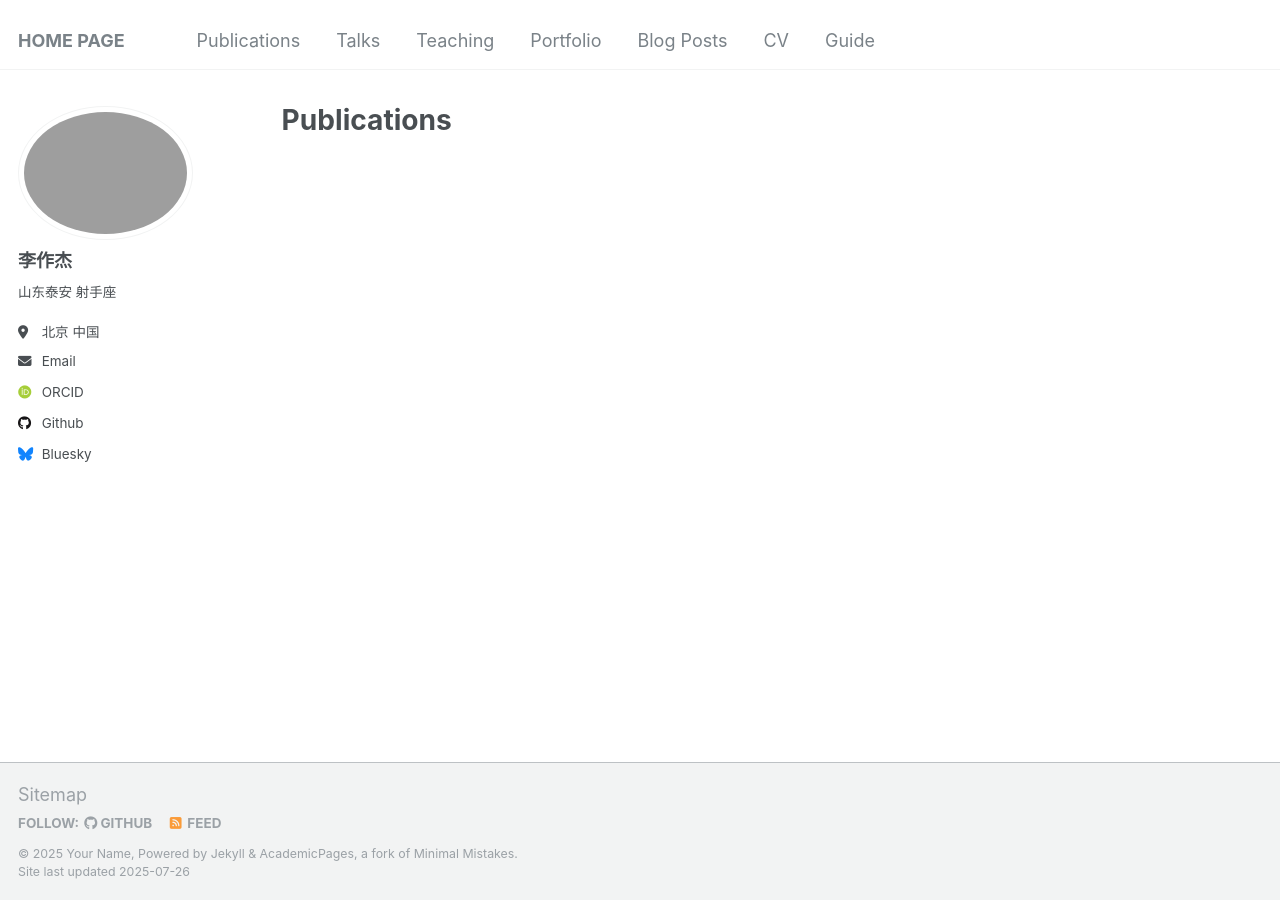
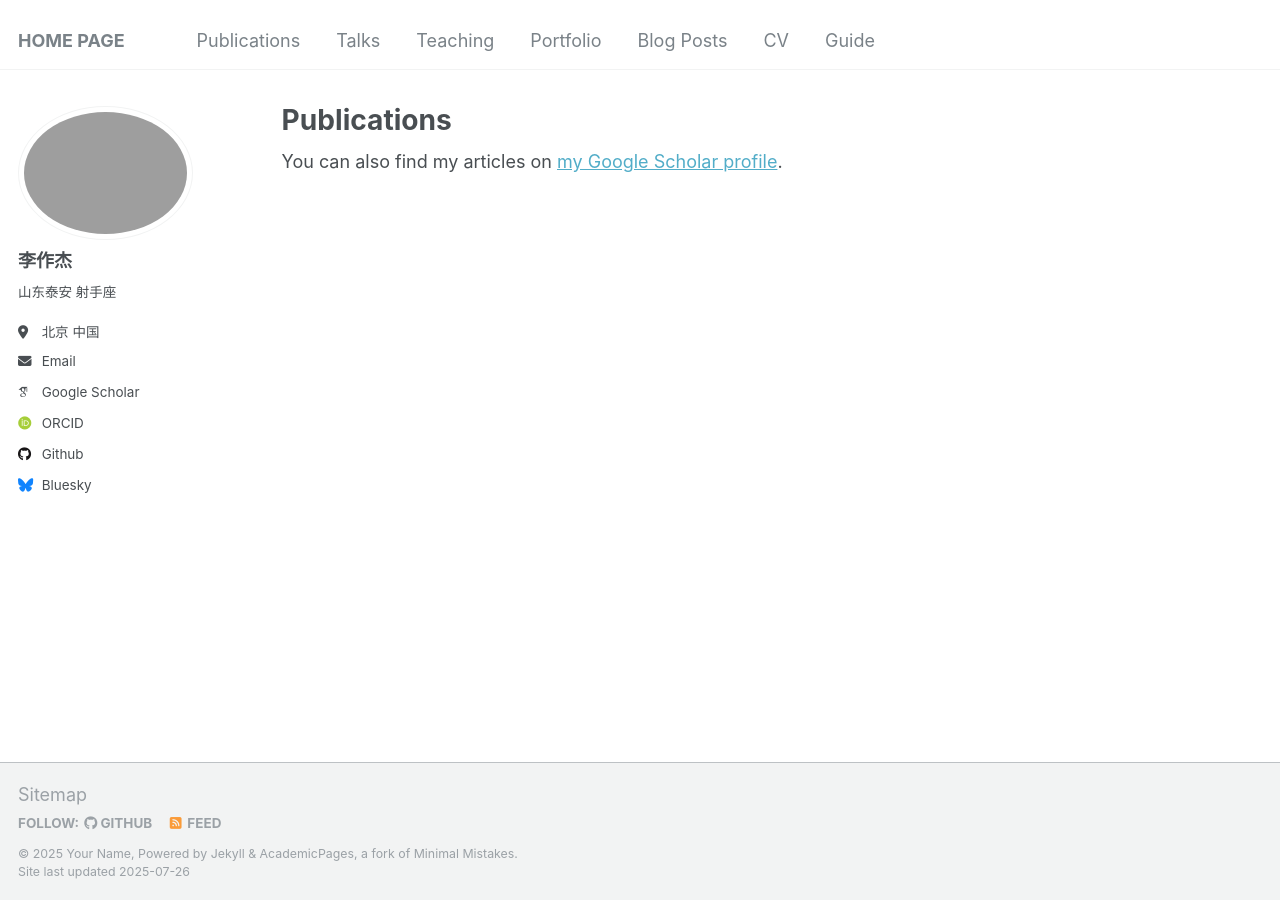
Before and after one commit to Infinity-LZJ/Zuojie_Li.github, a Jekyll site: the page built from _pages/publications.html, in a window 1280 px wide. Built offline with Jekyll 4.4.1, drawn with Linux system fonts in a browser that asks for light colours; some web fonts are replaced; part of the change alters nothing that is shown.

Commit message:
Update _config.yml

```diff
--- a/_config.yml
+++ b/_config.yml
@@ -32,6 +32,7 @@ author:
 
   # Academic websites
   arxiv            : # URL - Update with the correct link to your profile
+  googlescholar    : "https://scholar.google.com/citations?user=PS_CX0AAAAAJ"
   impactstory      : # URL
   orcid            : "http://orcid.org/0009-0005-6342-4008"
   semantic         : # URL
```
